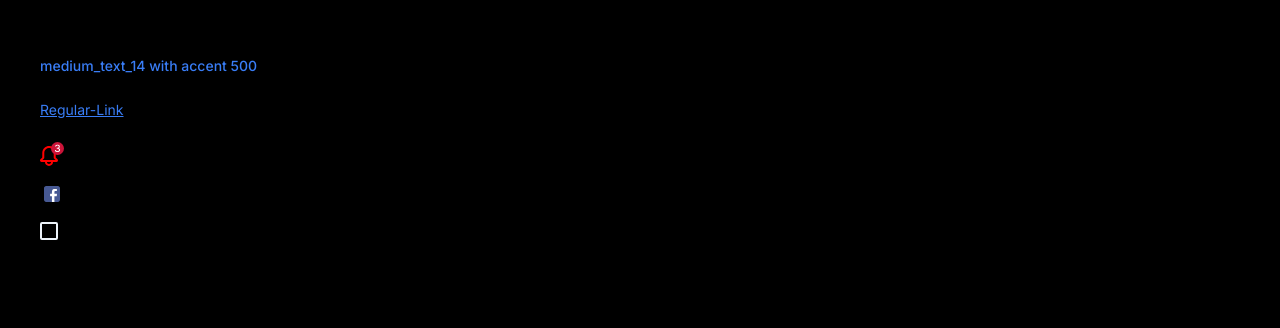
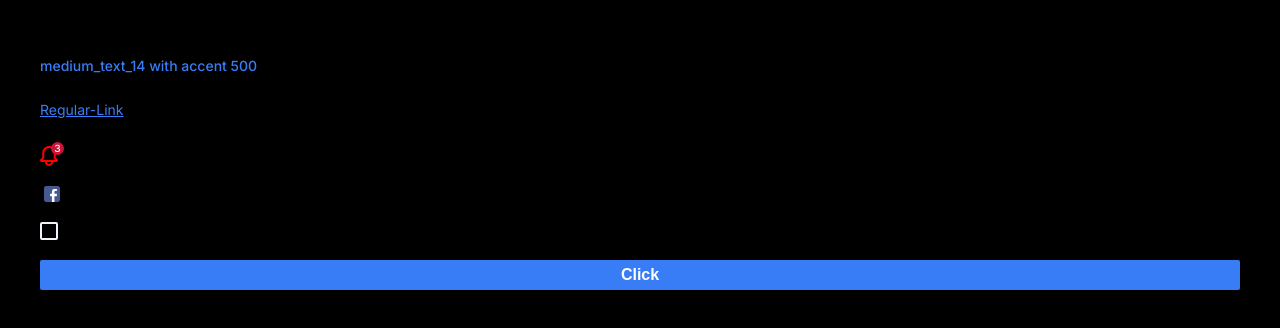
Before and after one commit to redfoxes8/inctagram, a Next.js app: page / in a window 1280 px wide. Shown: the part 152-480 px from the top of the page. Built offline with nearby package versions, Linux system fonts and the light colour scheme.

Commit message:
IN-38 feat: add reusable Button component

```diff
--- a/package.json
+++ b/package.json
@@ -22,9 +22,11 @@
     "@radix-ui/react-radio-group": "^1.3.8",
     "@radix-ui/react-scroll-area": "^1.2.10",
     "@radix-ui/react-select": "^2.2.6",
+    "@radix-ui/react-slot": "^1.2.4",
     "@radix-ui/react-tabs": "^1.1.13",
     "@radix-ui/react-tooltip": "^1.2.8",
     "@reduxjs/toolkit": "^2.11.2",
+    "clsx": "^2.1.1",
     "next": "16.2.3",
     "react": "19.2.4",
     "react-dom": "19.2.4",
--- a/src/app/globals.css
+++ b/src/app/globals.css
@@ -1,29 +1,41 @@
 :root {
+  /* Accent Colors */
   --accent-100: #73a5ff;
   --accent-300: #4c8dff;
   --accent-500: #397df6;
   --accent-700: #2f68cc;
   --accent-900: #234e99;
+
+  /* Success Colors */
   --success-100: #80ffbf;
   --success-300: #22e584;
   --success-500: #14cc70;
   --success-700: #0f9954;
   --success-900: #0a6638;
+
+  /* Danger Colors */
   --danger-100: #ff8099;
   --danger-300: #f23d61;
   --danger-500: #cc1439;
   --danger-700: #990f2b;
   --danger-900: #660a1d;
+
+  /* Warning Colors */
   --warning-100: #ffd073;
   --warning-300: #e5ac39;
   --warning-500: #d99000;
   --warning-700: #960;
   --warning-900: #640;
+
+  /* Dark Colors */
   --dark-100: #4c4c4c;
   --dark-300: #333;
+  --dark-400: #212121; /* отсутствовал в UI pallete */
   --dark-500: #171717;
   --dark-700: #0d0d0d;
   --dark-900: #000;
+
+  /* Light Colors */
   --light-100: #fff;
   --light-300: #f7fbff;
   --light-500: #edf3fa;
--- a/src/app/page.tsx
+++ b/src/app/page.tsx
@@ -1,7 +1,9 @@
+"use client"
 import { Icon } from "@/shared/ui/Icon"
 import styles from "./page.module.css"
 import Image from "next/image"
 import { Checkbox } from "@/shared/ui/Checkbox"
+import { Button } from "@/shared/ui/Button"
 
 export default function Home() {
   return (
@@ -22,6 +24,11 @@ export default function Home() {
       но если кому нечем будет заняться пожалуйста создавайте таску в Jira через PM и делайте */}
       <Image src="/icons/facebook-svgrepo-com.svg" alt="Russian" width={24} height={16} />
       <Checkbox id={"1"} />
+
+      {/*Если эта страница или компонент должны быть интерактивными, добавь сверху: "use client" потом нужно будет убрать*/}
+      <Button variant={"primary"} type={"button"} onClick={() => console.log("click")}>
+        Click
+      </Button>
     </div>
   )
 }
--- /dev/null
+++ b/src/shared/ui/Button/Button.module.css
@@ -0,0 +1,112 @@
+/* button */
+.button {
+  font-size: 16px;
+  font-weight: 600;
+  padding: 6px 24px;
+  cursor: pointer;
+  border-radius: 2px;
+  transition:
+    background 0.15s ease,
+    color 0.15s ease;
+  border: none;
+  outline: none;
+}
+
+.button:disabled {
+  cursor: not-allowed;
+}
+
+/* primary */
+.primary {
+  color: var(--light-100);
+  background: var(--accent-500);
+}
+
+.primary:not(:disabled):hover {
+  background: var(--accent-100);
+}
+
+.primary:not(:disabled):active {
+  background: var(--accent-700);
+}
+
+.primary:not(:disabled):focus-visible {
+  outline: 2px solid var(--accent-700);
+}
+
+.primary:disabled {
+  color: var(--light-900);
+  background: var(--accent-900);
+}
+
+/* secondary */
+.secondary {
+  color: var(--light-100);
+  background: var(--dark-300);
+}
+
+.secondary:not(:disabled):hover {
+  background: var(--dark-100);
+}
+
+.secondary:not(:disabled):active {
+  background: var(--dark-400);
+}
+
+.secondary:not(:disabled):focus-visible {
+  outline: 2px solid var(--accent-300);
+}
+
+.secondary:disabled {
+  color: var(--light-900);
+  background: var(--dark-500);
+}
+
+/* outlined */
+.outlined {
+  color: var(--accent-500);
+  border: 1px solid var(--accent-500);
+  background: transparent;
+}
+
+.outlined:not(:disabled):hover {
+  color: var(--accent-100);
+  border: 1px solid var(--accent-100);
+}
+
+.outlined:not(:disabled):active {
+  color: var(--accent-700);
+  border: 1px solid var(--accent-700);
+}
+
+.outlined:not(:disabled):focus-visible {
+  outline: 2px solid var(--accent-700);
+}
+
+.outlined:disabled {
+  color: var(--accent-900);
+  border: 1px solid var(--accent-900);
+  background: transparent;
+}
+
+/* ghost */
+.ghost {
+  color: var(--accent-500);
+  background: transparent;
+}
+
+.ghost:not(:disabled):hover {
+  color: var(--accent-100);
+}
+
+.ghost:not(:disabled):active {
+  color: var(--accent-700);
+}
+
+.ghost:not(:disabled):focus-visible {
+  outline: 2px solid var(--accent-700);
+}
+
+.ghost:disabled {
+  color: var(--accent-900);
+}
--- /dev/null
+++ b/src/shared/ui/Button/Button.tsx
@@ -0,0 +1,26 @@
+"use client"
+
+import { Slot } from "@radix-ui/react-slot"
+import s from "./Button.module.css"
+import React, { ComponentProps } from "react"
+import clsx from "clsx"
+
+type ButtonVariant = "primary" | "secondary" | "outlined" | "ghost"
+
+type Props = {
+  children: React.ReactNode
+  variant?: ButtonVariant
+  className?: string
+  asChild?: boolean
+} & ComponentProps<"button">
+
+export const Button = ({ children, variant = "primary", asChild = false, className = "", ...rest }: Props) => {
+  const Component = asChild ? Slot : "button"
+  const classes = clsx(s.button, s[variant], className)
+
+  return (
+    <Component className={classes} {...rest}>
+      {children}
+    </Component>
+  )
+}
--- /dev/null
+++ b/src/shared/ui/Button/index.ts
@@ -0,0 +1 @@
+export { Button } from "./Button"
```
Also changed, not shown: 1 other file (tests, documents, lock files or other folders).
